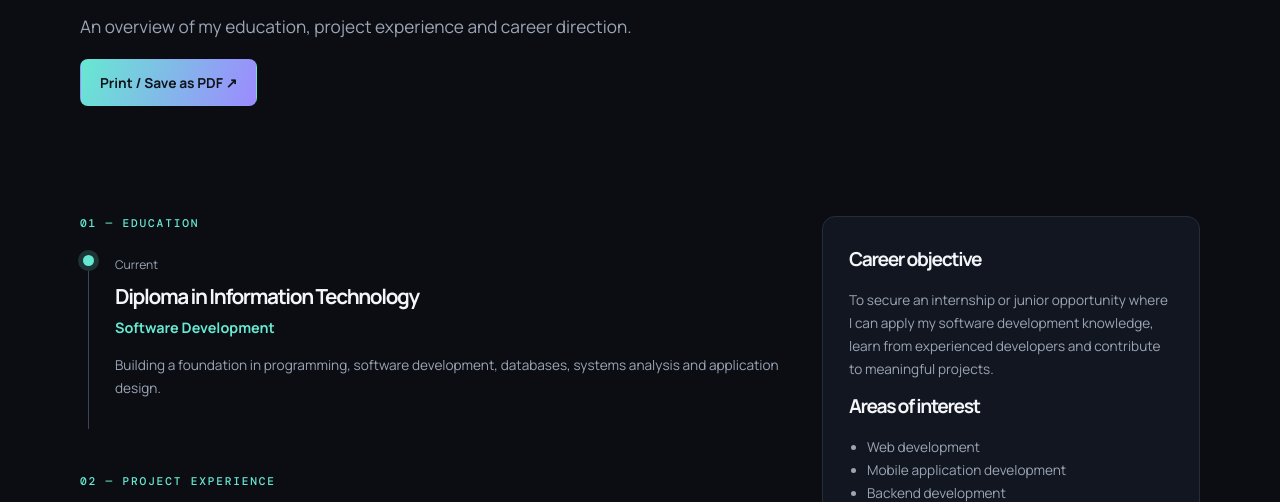
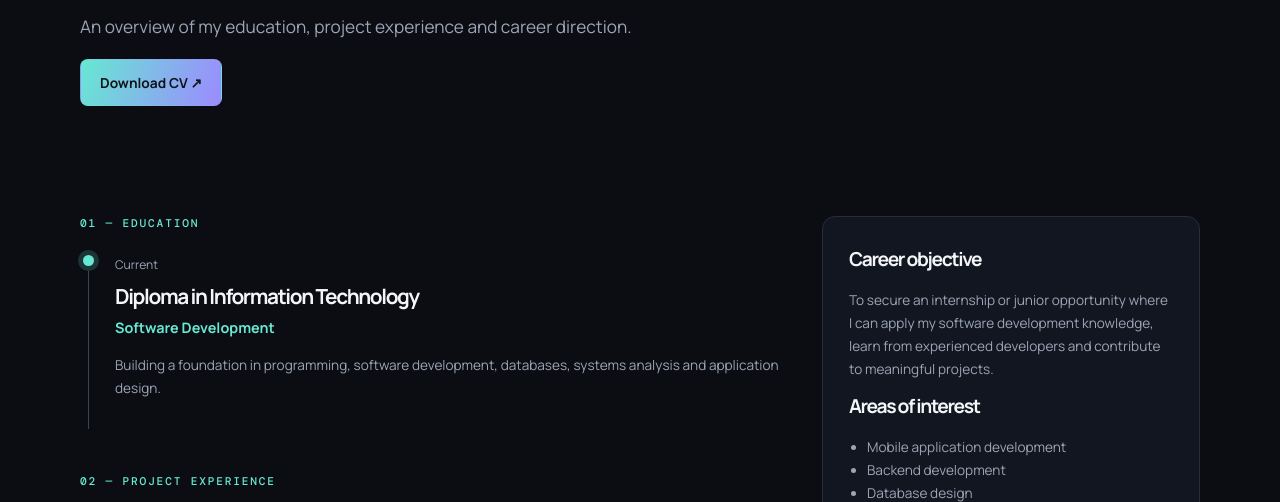
Before and after one commit to Thabanglets/thabang_software_developer_portfolio, a plain HTML site: page thabang_portfolio/resume.html in a window 1280 px wide. Shown: the part 294-796 px from the top of the page. Drawn offline with nearby package versions, Linux system fonts and the light colour scheme.

Commit message:
Fix CV download link
Co-authored-by: Copilot <223556219+Copilot@users.noreply.github.com>

```diff
--- a/thabang_portfolio/resume.html
+++ b/thabang_portfolio/resume.html
@@ -30,9 +30,9 @@
         <p class="lead">
           An overview of my education, project experience and career direction.
         </p>
-        <button class="button primary" onclick="window.print()">
-          Print / Save as PDF ↗
-        </button>
+        <a class="button primary" href="assets/Thabang_Letsoalo_CV.pdf" download="Thabang-Letsoalo-CV.pdf" type="application/pdf" title="Download CV">
+          Download CV ↗
+        </a>
       </section>
       <section class="container section resume-layout">
         <div>
@@ -79,9 +79,9 @@
             Areas of interest
           </h2>
           <ul>
-            <li>
+            <!-- <li>
               Web development
-            </li>
+            </li> -->
             <li>
               Mobile application development
             </li>
```
Also changed, not shown: 1 other file.
